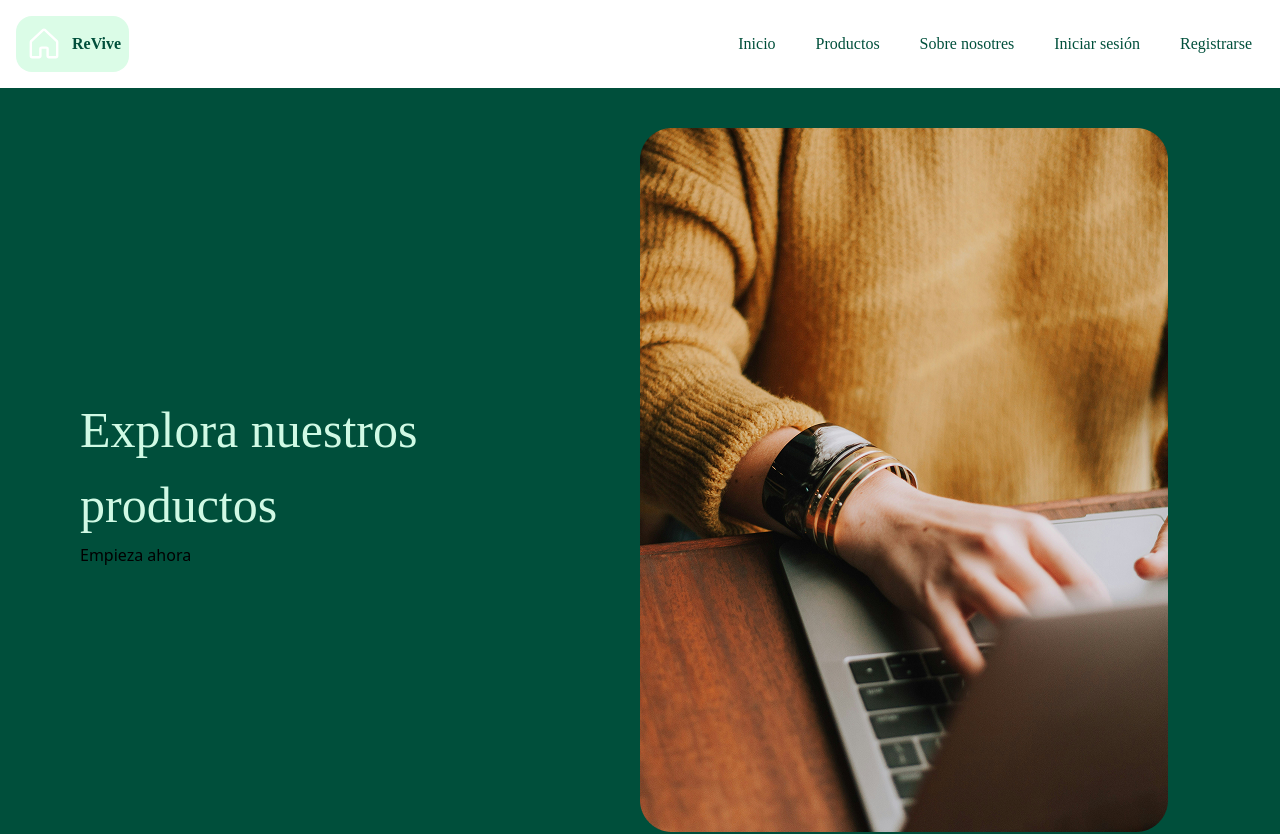
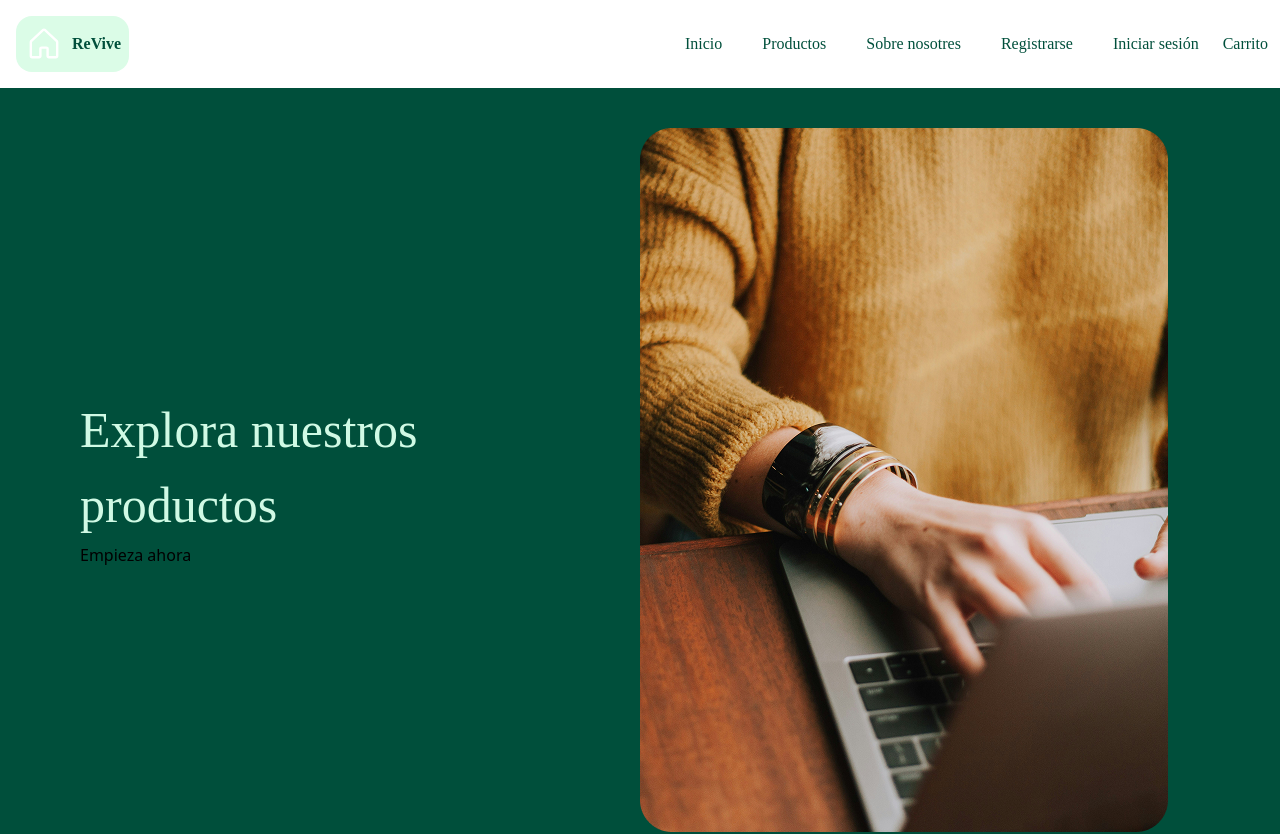
Before and after one commit to Hackathon-ReVive/ReVive-front, a React (Vite) app: page / in a window 1280 px wide. Shown: the top 834 px of the page. Built offline with nearby package versions, Linux system fonts and the light colour scheme; no server answers.

Commit message:
feat(RV-48): Update router to allow order

```diff
--- a/src/App.jsx
+++ b/src/App.jsx
@@ -1,12 +1,10 @@
 import React from "react";
-import Home from "./pages/Home.jsx";
+import Router from "./config/Router";
 
 function App() {
-    <>
-    return (
-      <Home />
-    );
-    </>
+  return (
+    <Router />
+  );
 }
 
-export default App
+export default App;
--- a/src/components/Header.jsx
+++ b/src/components/Header.jsx
@@ -1,53 +1,45 @@
-import { useState } from "react";
+import { useContext, useState } from "react";
 import { Link } from "react-router-dom";
 import { Bars3Icon, XMarkIcon } from "@heroicons/react/24/solid";
+import { CartContext } from "../CartContext";
+import { UserContext } from "../UserContext";
 
 function Header() {
+    const { cart } = useContext(CartContext);
+    const { user, logout } = useContext(UserContext);
     const [isOpen, setIsOpen] = useState(false);
 
     return (
         <header className="bg-white text-emerald-900 font-['Fira_Sans'] flex justify-between items-center p-3">
             <div className="bg-green-100 flex items-center space-x-2 rounded-2xl p-2 m-1">
-        <img
-          src="/assets/logo.svg"
-          alt="Logo de ReVive"
-          className="h-10 w-10"
-        />
-        <Link to="/home" className="font-bold">
-          ReVive
-        </Link>
+                <img src="./assets/logo.svg" alt="Logo de ReVive" className="h-10 w-10" />
+                <Link to="/home" className="font-bold">ReVive</Link>
             </div>
-      <button
-        className="md:hidden block text-emerald-900"
-        onClick={() => setIsOpen(!isOpen)}
-      >
-        {isOpen ? (
-          <XMarkIcon className="h-8 w-8" />
+            <button className="md:hidden block text-emerald-900" onClick={() => setIsOpen(!isOpen)}>
+                {isOpen ? <XMarkIcon className="h-8 w-8" /> : <Bars3Icon className="h-8 w-8" />}
+            </button>
+            <nav className={`flex items-center space-x-2 md:flex ${isOpen ? "flex-col absolute top-16 left-0 w-full bg-white shadow-md" : "hidden md:block"}`}>
+                <Link to="/home" className="py-2 px-4">Inicio</Link>
+                <Link to="/products" className="py-2 px-4">Productos</Link>
+                <Link to="/about" className="py-2 px-4">Sobre nosotres</Link>
+                {user ? (
+                    <>
+                        <span className="py-2 px-4">Bienvenido, {user.username}</span>
+                        <button onClick={logout} className="py-2 px-4">Cerrar sesión</button>
+                    </>
                 ) : (
-          <Bars3Icon className="h-8 w-8" />
+                    <>
+                        <Link to="/register" className="py-2 px-4">Registrarse</Link>
+                        <Link to="/login" className="py-2 px-4">Iniciar sesión</Link>
+                    </>
                 )}
-      </button>
-      <nav
-        className={`flex items-center space-x-2 md:flex ${
-          isOpen
-            ? "flex-col absolute top-16 left-0 w-full bg-white shadow-md"
-            : "hidden md:block"
-        }`}
-      >
-        <Link to="/home" className="py-2 px-4">
-          Inicio
-        </Link>
-        <Link to="/products" className="py-2 px-4">
-          Productos
-        </Link>
-        <Link to="/about" className="py-2 px-4">
-          Sobre nosotres
-        </Link>
-        <Link to="/login" className="py-2 px-4">
-          Iniciar sesión
-        </Link>
-        <Link to="/register" className="py-2 px-4">
-          Registrarse
+                <Link to="/cart" className="relative">
+                    Carrito
+                    {cart.length > 0 && (
+                        <span className="absolute top-0 right-0 bg-red-500 text-white rounded-full px-2 py-1 text-xs">
+                            {cart.length}
+                        </span>
+                    )}
                 </Link>
             </nav>
         </header>
--- a/src/config/Router.jsx
+++ b/src/config/Router.jsx
@@ -1,13 +1,22 @@
 import { BrowserRouter, Route, Routes } from "react-router-dom";
 import React from "react";
+import { UserProvider } from "./../UserContext.jsx";
+import { CartProvider } from "./../CartContext";
+import Header from "../components/Header.jsx";
+import Footer from "../components/Footer.jsx";
 import Home from "../pages/Home.jsx";
 import Products from "../pages/Products.jsx";
 import Login from "../pages/Login.jsx";
 import Register from "../pages/Register.jsx";
 
+
 export default function Router() {
   return (
+
     <BrowserRouter>
+        <UserProvider>
+        <CartProvider>
+          <Header />
             <Routes>
               <Route path="/" element={<Home />} />
               <Route path="/home" element={<Home />} />
@@ -15,6 +24,9 @@ export default function Router() {
               <Route path="/login" element={<Login />} />
               <Route path="/register" element={<Register />} />
             </Routes>
+          <Footer />
+        </CartProvider>
+        </UserProvider>
     </BrowserRouter>
   );
 }
--- a/src/pages/Home.jsx
+++ b/src/pages/Home.jsx
@@ -1,17 +1,13 @@
-import Header from "./../components/Header";
 import Banner from "./../components/Banner";
 import ImageText from "../components/ImageText";
 import Featured from "../components/Featured";
-import Footer from "./../components/Footer";
 
 function Home() {
     return (
         <>
-        <Header />
         <Banner />
         <ImageText />
         <Featured />
-        <Footer />
         </>
     );
 }
--- a/src/pages/Login.jsx
+++ b/src/pages/Login.jsx
@@ -1,13 +1,9 @@
-import Header from "./../components/Header";
 import LoginForm from "./../components/LoginForm"
-import Footer from "./../components/Footer"
 
 function Login() {
     return (
         <>
-        <Header />
         <LoginForm />
-        <Footer />
         </>
       );
     };
--- a/src/pages/Products.jsx
+++ b/src/pages/Products.jsx
@@ -1,12 +1,10 @@
-import Header from "./../components/Header";
 import Product from "../components/Product";
-import Footer from "./../components/Footer";
 
 function Products() {
     const products = [
       { id: 0, image: "/assets/product0.jpg", name: "Libro", price: 19.99, type: "Libros", description: "Un libro interesante para aprender." },
       { id: 1, image: "/assets/product1.jpg", name: "Bolsa", price: 29.99, type: "Accesorios", description: "Bolsa espaciosa y elegante." },
-        { id: 2, image: "/assets/product2.jpg", name: "Botas", price: 39.99, type: "Calzado", description: "Cómodos y modernos para cualquier ocasión." },
+      { id: 2, image: "/assets/product2.jpg", name: "Botas", price: 39.99, type: "Calzado", description: "Cómodos y modernos para cualquier ocasión." },
       { id: 3, image: "/assets/product3.jpg", name: "Libro", price: 24.99, type: "Libros", description: "Una novela fascinante para disfrutar." },
       { id: 4, image: "/assets/product4.jpg", name: "Cojín", price: 49.99, type: "Hogar", description: "Suave y decorativo para tu sala o dormitorio." },
       { id: 5, image: "/assets/product5.jpg", name: "Libro", price: 59.99, type: "Libros", description: "Un clásico de la literatura imprescindible." },
@@ -14,7 +12,6 @@ function Products() {
 
     return (
             <>
-            <Header />
                 <main className="container bg-[#DCFCE7] mx-auto p-4">
                     <h1 className="text-2xl font-bold text-center mb-6">Elige un artículo para darle una segunda vida</h1>
                         <div className="grid grid-cols-1 sm:grid-cols-1 md:grid-cols-3 lg:grid-cols-4 gap-4">
@@ -23,7 +20,6 @@ function Products() {
                         ))}
                         </div>
                 </main>
-          <Footer />
           </>
       );
     };
--- a/src/pages/Register.jsx
+++ b/src/pages/Register.jsx
@@ -1,13 +1,9 @@
-import Header from "../components/Header";
-import Footer from "../components/Footer";
 import RegisterForm from "../components/RegisterForm";
 
 function Products() {
   return (
     <>
-      <Header />
       <RegisterForm />
-      <Footer />
     </>
   );
 }
```
Lines whose indentation alone changed are shown as unchanged.
